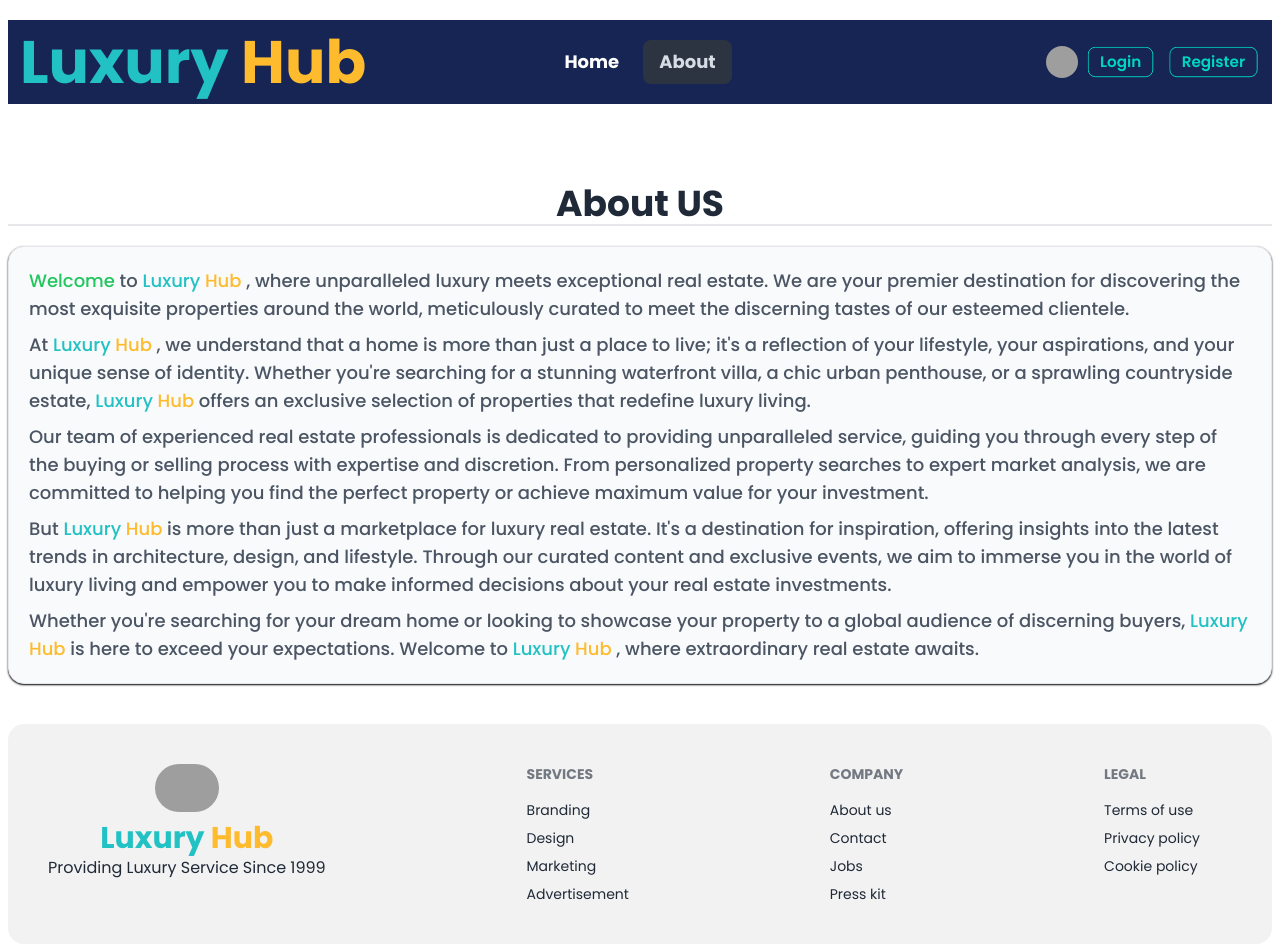
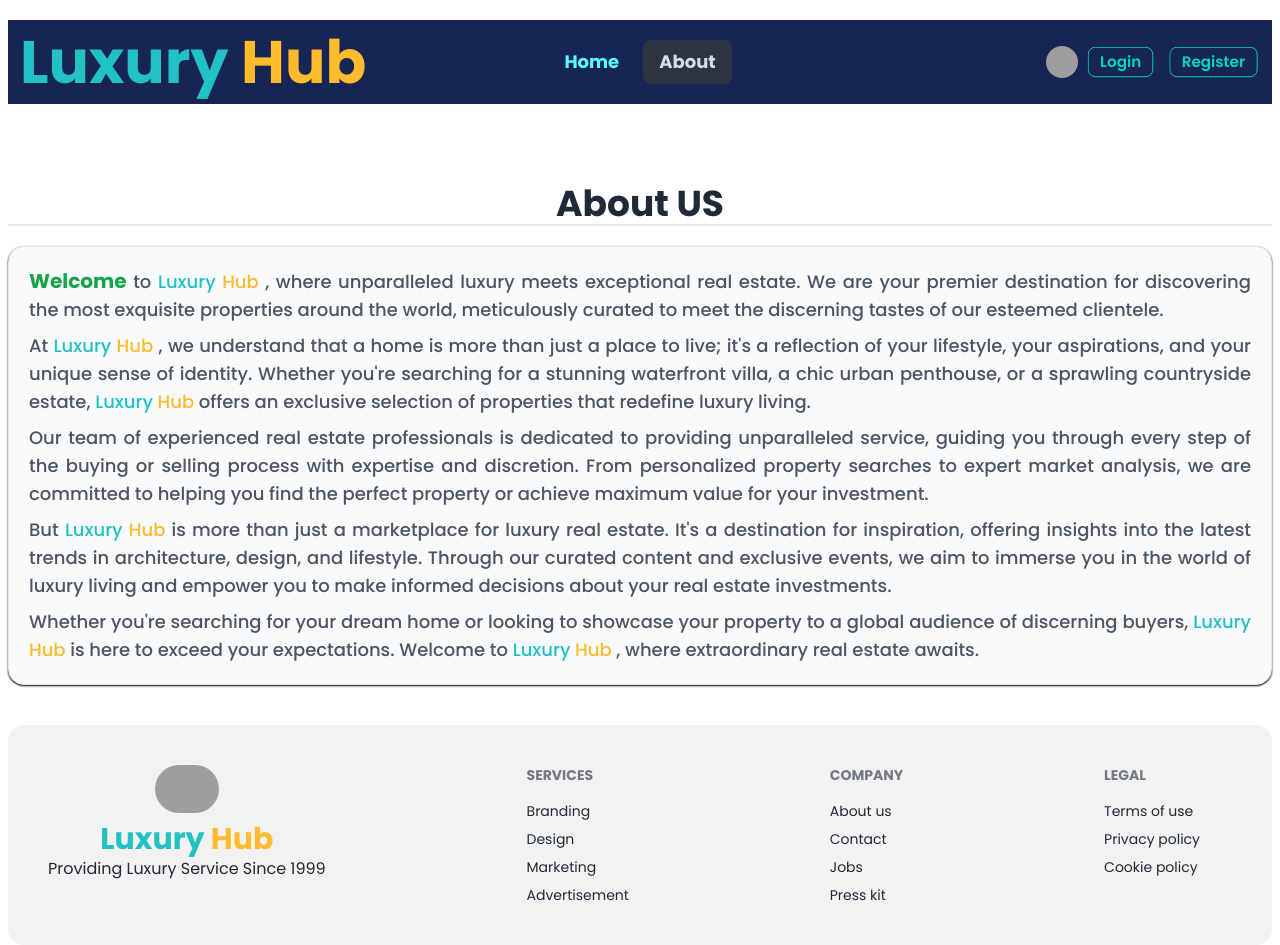
Before and after one commit to saiful797/Luxury-Hub, a React (Vite) app: page /about in a window 1280 px wide. Built offline with nearby package versions, Linux system fonts and the light colour scheme; grey boxes are pictures that could not be loaded.

Commit message:
Updated navbar

```diff
--- a/src/pages/About/About.jsx
+++ b/src/pages/About/About.jsx
@@ -6,9 +6,9 @@ const About = () => {
                 <hr />
                 <hr />
             </div>
-            <div className="mt-5 space-y-2 text-lg font-medium text-gray-600 border rounded-2xl bg-slate-50 shadow-sm shadow-black p-5">
+            <div className="mt-5 space-y-2 text-lg font-medium text-gray-600 border rounded-2xl bg-slate-50 shadow-sm shadow-black p-5 text-justify">
                 <p>
-                    <span className="text-green-500 text-lg font-medium">Welcome</span> to<span className="text-[#22c1c3]"> Luxury </span> <span className="text-[#fdbb2d]">Hub </span>, where unparalleled luxury meets exceptional real estate. We are your premier destination for discovering the most exquisite properties around the world, meticulously curated to meet the discerning tastes of our esteemed clientele.
+                <span className="text-green-600 text-xl font-bold">Welcome</span> to<span className="text-[#22c1c3]"> Luxury </span> <span className="text-[#fdbb2d]">Hub </span>, where unparalleled luxury meets exceptional real estate. We are your premier destination for discovering the most exquisite properties around the world, meticulously curated to meet the discerning tastes of our esteemed clientele.
                 </p>
 
                 <p>
--- a/src/pages/Shared/NavBar/NavBar.jsx
+++ b/src/pages/Shared/NavBar/NavBar.jsx
@@ -2,7 +2,7 @@ import { Link, NavLink } from "react-router-dom";
 
 const NavBar = () => {
     const navLinks=<>
-         <li><NavLink to="/">Home </NavLink></li>
+         <li className="text-[#58fcff]"><NavLink to="/">Home </NavLink></li>
          <li><NavLink to="/about">About</NavLink></li>
          <li className="md:hidden"><NavLink to="/login">Login</NavLink></li>
          <li className="md:hidden"><NavLink to="/register">Register</NavLink></li>
@@ -23,7 +23,7 @@ const NavBar = () => {
                 </div>
             </div>
             <div className="navbar-center hidden lg:flex">
-                <ul className="menu menu-horizontal px-1 gap-2 text-lg font-bold md:text-white">
+                <ul className="menu menu-horizontal px-1 gap-2 text-lg font-bold text-[#fdbb2d]">
                      {navLinks}
                 </ul>
             </div>
```
